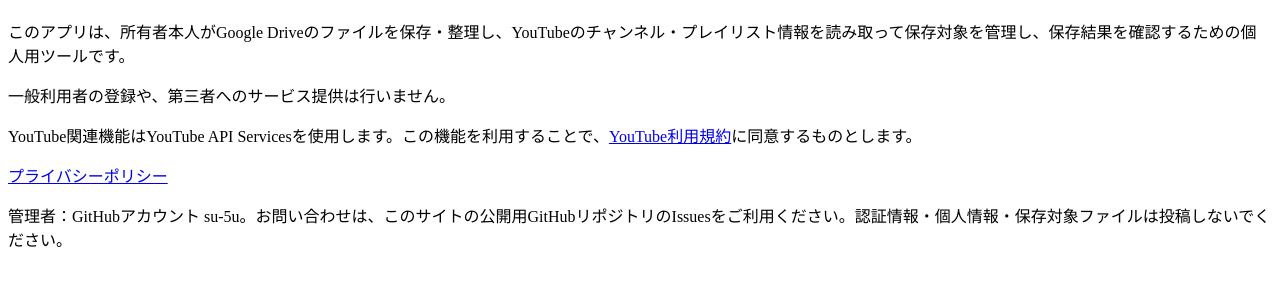
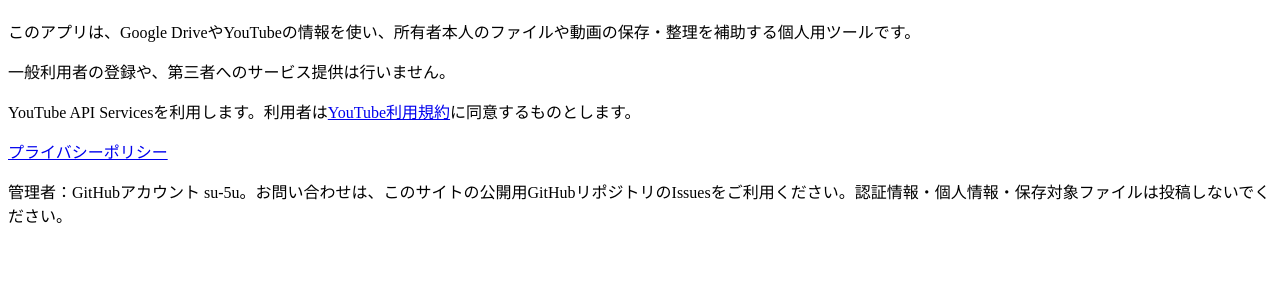
Before and after one commit to su-5u/app-info, a plain HTML site: page index.html in a window 1280 px wide. Shown: the part 70-356 px from the top of the page. Drawn offline with Linux system fonts and the light colour scheme.

Commit message:
ホームの説明を個人用ツールの概要に簡潔化する

```diff
--- a/index.html
+++ b/index.html
@@ -2,5 +2,5 @@
 <html lang="ja"><head><meta charset="utf-8"><meta name="viewport" content="width=device-width,initial-scale=1"><title>個人用ファイル管理ツール</title>
 <meta name="google-site-verification" content="z7ghiu97wB2ED4xrzqcjx4fXh1eJApup9Te_Sjz9zdQ" />
 </head><body>
-<main><h1>個人用ファイル管理ツール</h1><p>このアプリは、所有者本人がGoogle Driveのファイルを保存・整理し、YouTubeのチャンネル・プレイリスト情報を読み取って保存対象を管理し、保存結果を確認するための個人用ツールです。</p><p>一般利用者の登録や、第三者へのサービス提供は行いません。</p><p>YouTube関連機能はYouTube API Servicesを使用します。この機能を利用することで、<a href="https://www.youtube.com/t/terms">YouTube利用規約</a>に同意するものとします。</p><p><a href="privacy.html">プライバシーポリシー</a></p><p>管理者：GitHubアカウント su-5u。お問い合わせは、このサイトの公開用GitHubリポジトリのIssuesをご利用ください。認証情報・個人情報・保存対象ファイルは投稿しないでください。</p></main>
+<main><h1>個人用ファイル管理ツール</h1><p>このアプリは、Google DriveやYouTubeの情報を使い、所有者本人のファイルや動画の保存・整理を補助する個人用ツールです。</p><p>一般利用者の登録や、第三者へのサービス提供は行いません。</p><p>YouTube API Servicesを利用します。利用者は<a href="https://www.youtube.com/t/terms">YouTube利用規約</a>に同意するものとします。</p><p><a href="privacy.html">プライバシーポリシー</a></p><p>管理者：GitHubアカウント su-5u。お問い合わせは、このサイトの公開用GitHubリポジトリのIssuesをご利用ください。認証情報・個人情報・保存対象ファイルは投稿しないでください。</p></main>
 </body></html>
```
